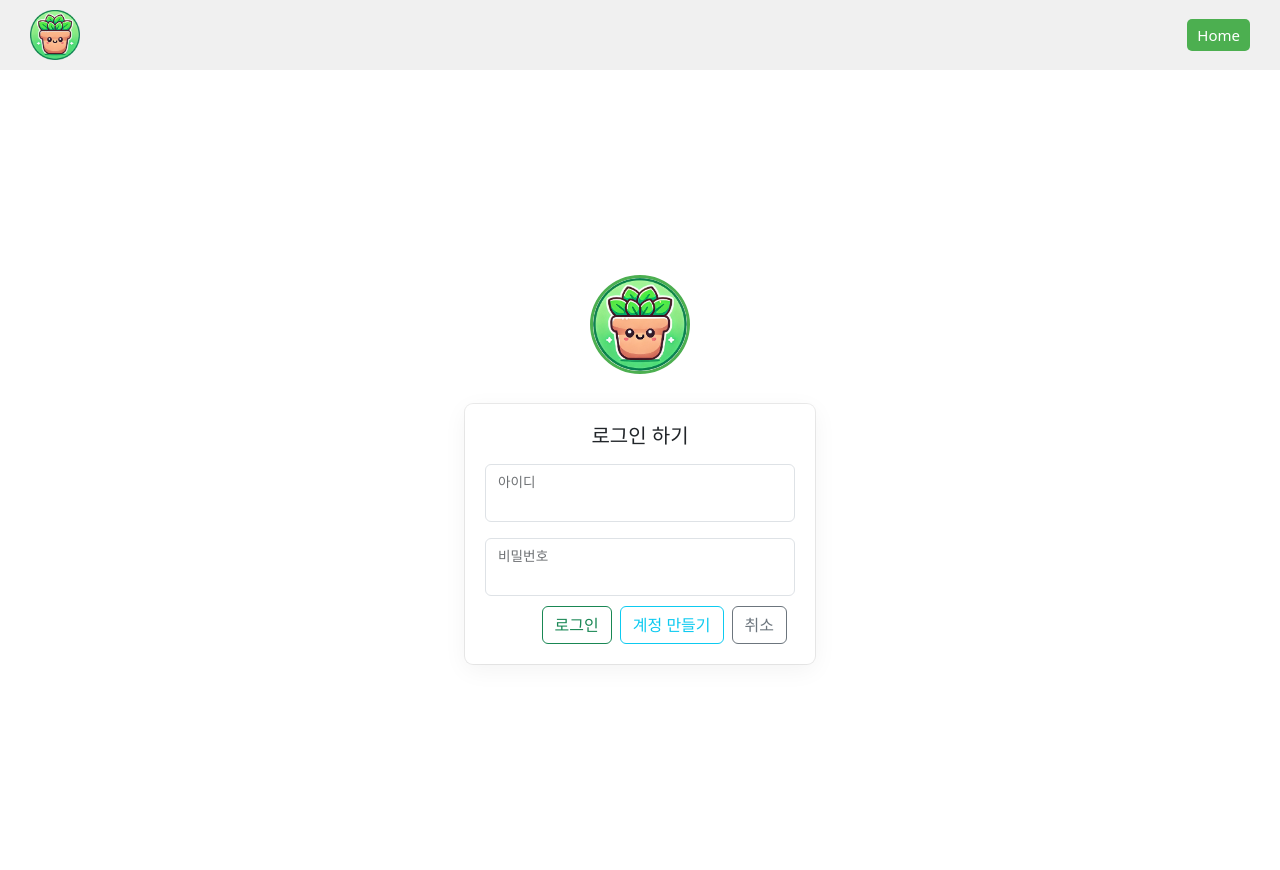
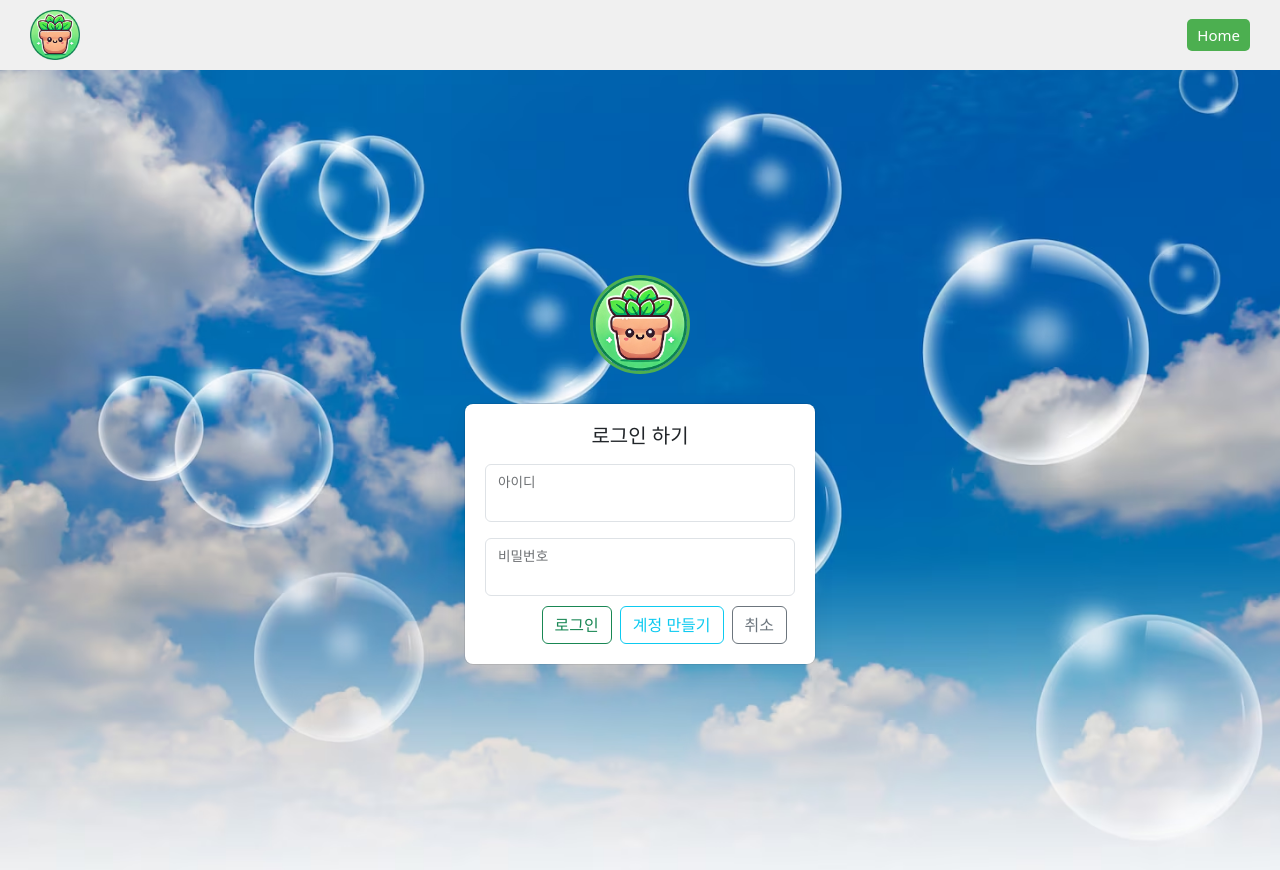
Before and after one commit to namee-h/group-project-my-plants, a website: page Login/login.html in a window 1280 px wide. Drawn offline with nearby package versions, Linux system fonts and the light colour scheme.

Commit message:
이미지 추가

```diff
--- a/Login/login.css
+++ b/Login/login.css
@@ -1,5 +1,7 @@
 body{
     overflow: hidden;
+    background-image: url('/asset/cover_img.jpg');
+    background-size: cover;
 }
 .container {
     display: flex;
```
Also changed, not shown: asset/cover_img.jpg (added), main.js (line endings or trailing spaces).
